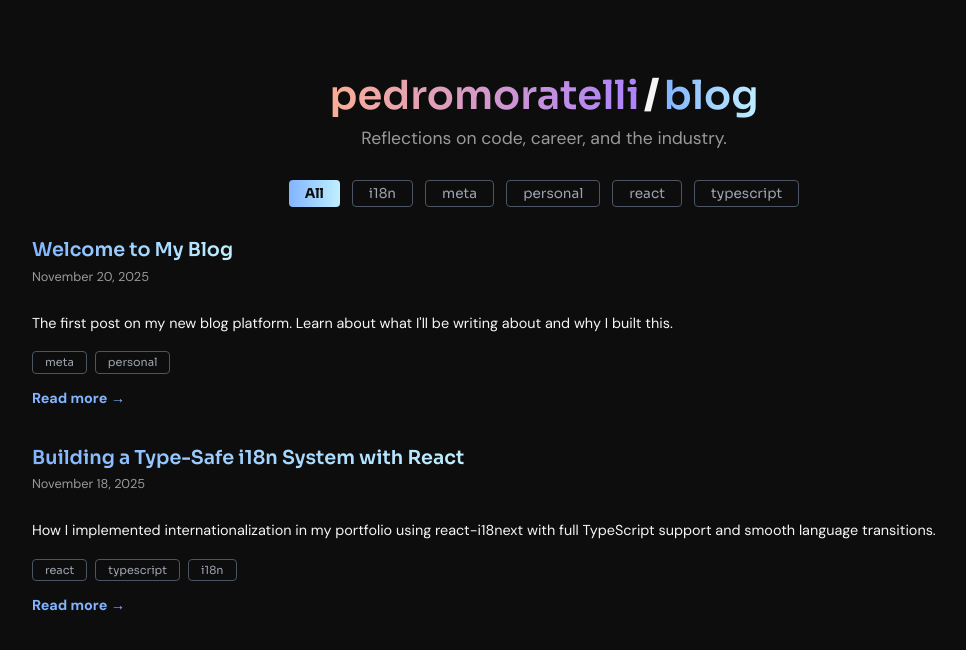
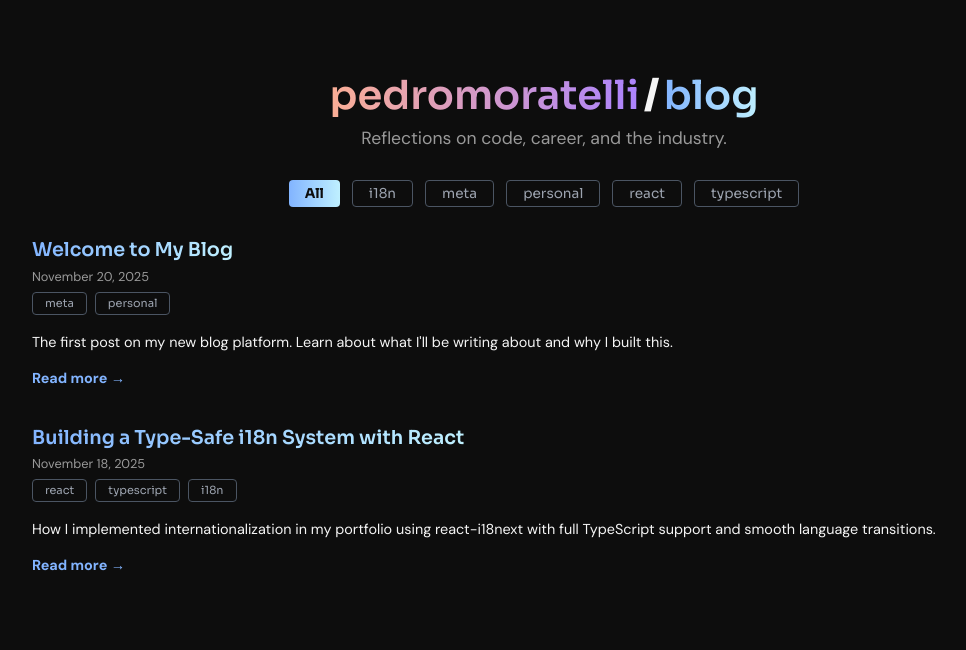
Before and after one commit to moratelli/site, a React (Vite) app: page /blog in a window 1280 px wide. Shown: the top 650 px of the page, without its empty margins (96-1062 px from the left). Built offline with nearby package versions, Linux system fonts and the light colour scheme.

Commit message:
style: additional blog page scss tweaks

```diff
--- a/src/components/Blog/BlogList.tsx
+++ b/src/components/Blog/BlogList.tsx
@@ -73,7 +73,6 @@ export const BlogList = () => {
                 <time dateTime={post.date}>{formatDate(post.date)}</time>
               </div>
             </header>
-            <p>{post.excerpt}</p>
             {post.tags.length > 0 && (
               <ul className="tags">
                 {post.tags.map((tag) => (
@@ -83,6 +82,7 @@ export const BlogList = () => {
                 ))}
               </ul>
             )}
+            <p>{post.excerpt}</p>
             <Link to={`/blog/${post.slug}`} className="read-more">
               Read more →
             </Link>
--- a/src/css/style.css
+++ b/src/css/style.css
@@ -520,7 +520,6 @@ footer li > a {
 }
 .blog .blog-post-preview header {
   display: flex;
-  margin-bottom: 1rem;
 }
 .blog .blog-post-preview header h1 {
   font-size: 1.2rem;
@@ -538,7 +537,6 @@ footer li > a {
   display: block;
   font-size: 0.8rem;
   color: #999;
-  margin-bottom: 0.75rem;
 }
 .blog .blog-post-preview p {
   margin-bottom: 1rem;
@@ -548,7 +546,7 @@ footer li > a {
   display: flex;
   flex-wrap: wrap;
   gap: 0.5rem;
-  margin-bottom: 1rem;
+  margin: 0.5rem 0 1rem 0;
 }
 .blog .blog-post-preview .read-more {
   color: #82b4ff;
--- a/src/css/style.scss
+++ b/src/css/style.scss
@@ -425,7 +425,6 @@ footer {
   .blog-post-preview {
     header {
       display: flex;
-      margin-bottom: 1rem;
 
       h1 {
         font-size: 1.2rem;
@@ -446,7 +445,6 @@ footer {
         display: block;
         font-size: 0.8rem;
         color: #999;
-        margin-bottom: 0.75rem;
       }
     }
 
@@ -459,7 +457,7 @@ footer {
       display: flex;
       flex-wrap: wrap;
       gap: 0.5rem;
-      margin-bottom: 1rem;
+      margin: 0.5rem 0 1rem 0;
     }
 
     .read-more {
```
Also changed, not shown: 1 other file (tests, documents, lock files or other folders).
